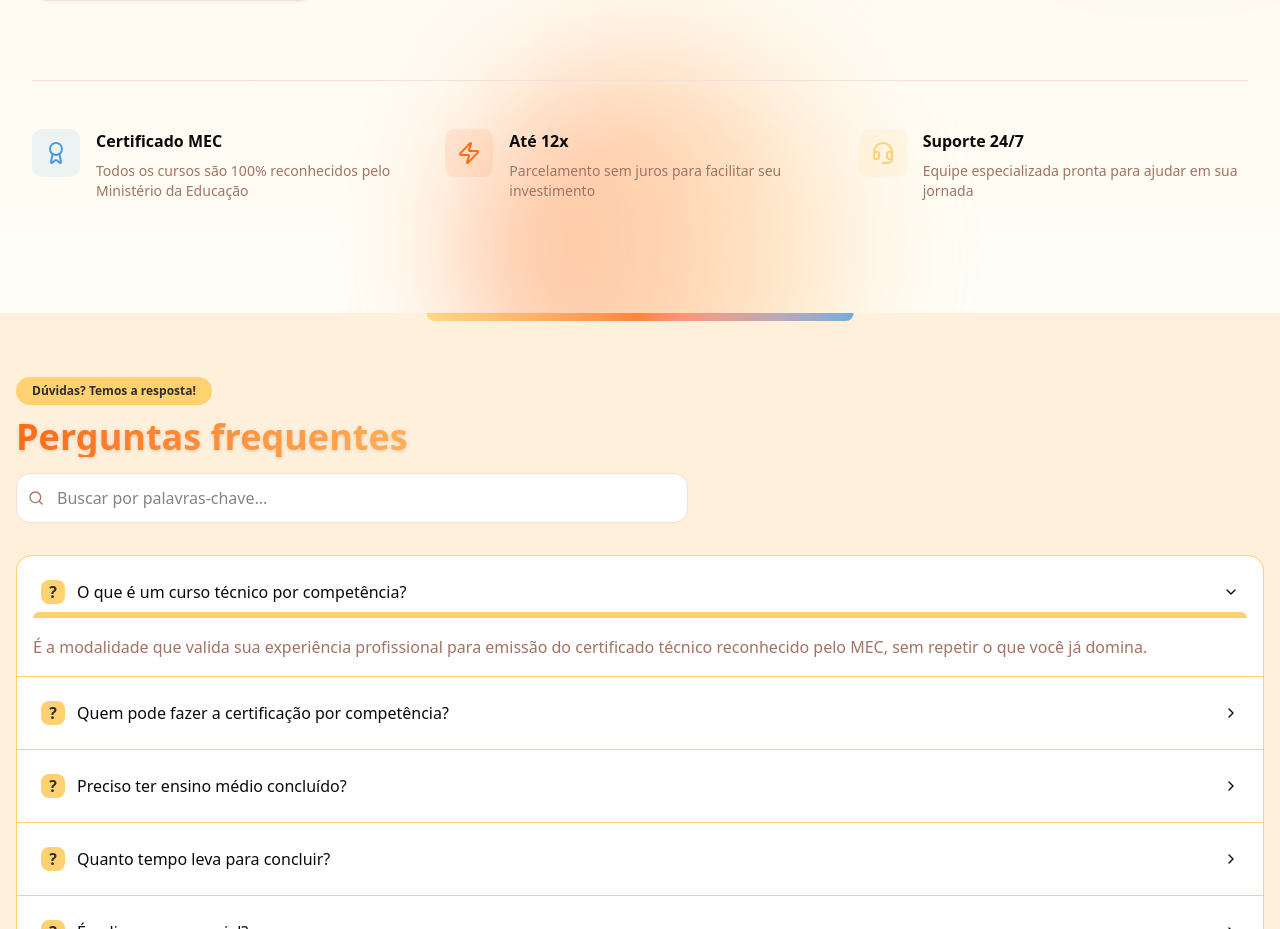
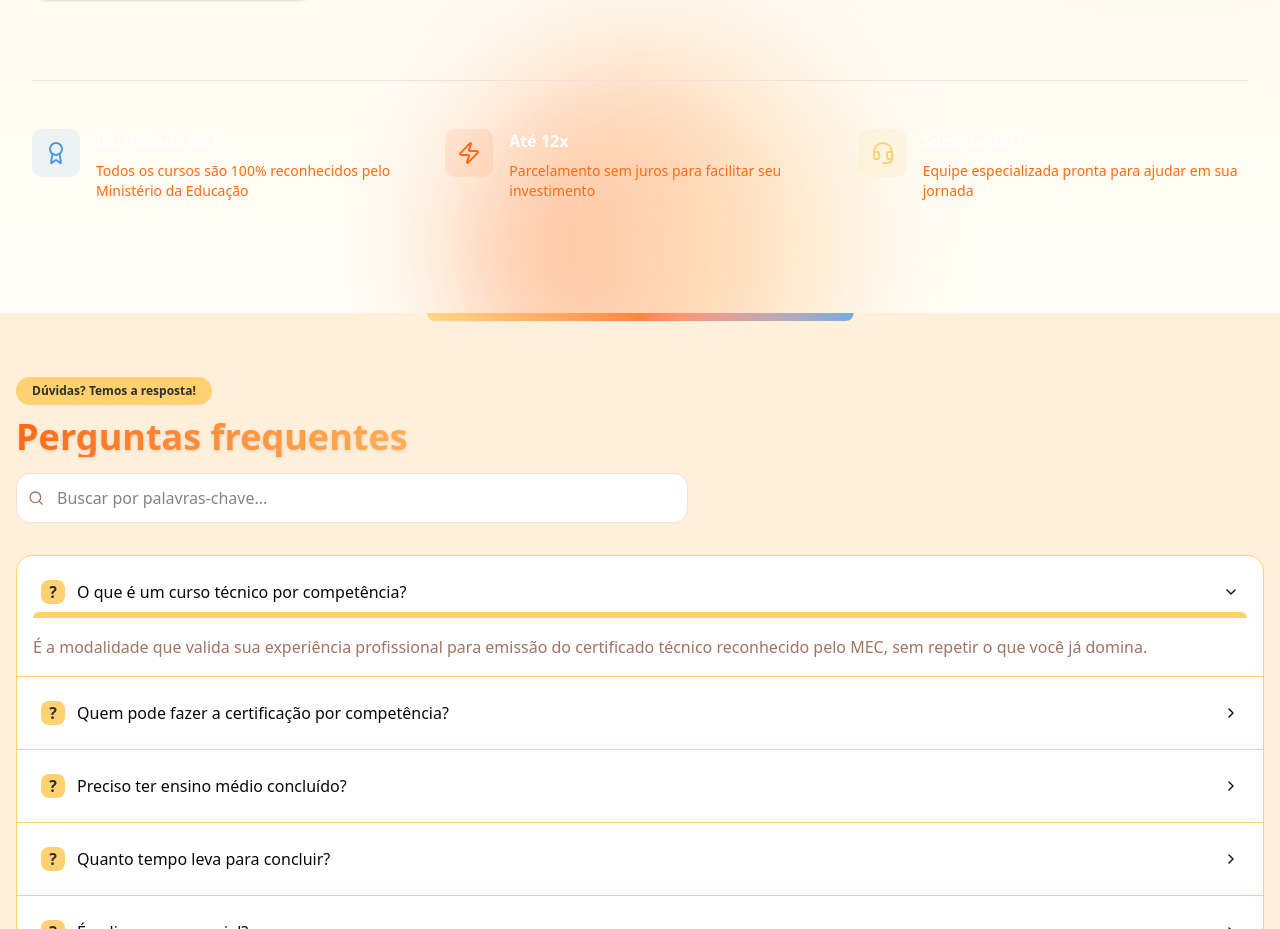
Before and after one commit to IsraelMends/Tecnico-Global, a Next.js app: page / in a window 1280 px wide. Shown: the part 4045-4974 px from the top of the page. Built offline with nearby package versions, Linux system fonts and the light colour scheme.

Commit message:
Ajustar cores do texto para melhorar a legibilidade das informações sobre o certificado, parcelamento e suporte

```diff
--- a/src/components/pricing/index.tsx
+++ b/src/components/pricing/index.tsx
@@ -51,8 +51,8 @@ export const CoursePricing = () => {
               </div>
             </div>
             <div>
-              <h3 className="font-semibold text-foreground mb-2">Certificado MEC</h3>
-              <p className="text-sm text-muted-foreground">
+              <h3 className="font-semibold text-white mb-2">Certificado MEC</h3>
+              <p className="text-sm text-primary">
                 Todos os cursos são 100% reconhecidos pelo Ministério da Educação
               </p>
             </div>
@@ -65,8 +65,8 @@ export const CoursePricing = () => {
               </div>
             </div>
             <div>
-              <h3 className="font-semibold text-foreground mb-2">Até 12x</h3>
-              <p className="text-sm text-muted-foreground">
+              <h3 className="font-semibold text-white mb-2">Até 12x</h3>
+              <p className="text-sm text-primary">
                 Parcelamento sem juros para facilitar seu investimento
               </p>
             </div>
@@ -79,8 +79,8 @@ export const CoursePricing = () => {
               </div>
             </div>
             <div>
-              <h3 className="font-semibold text-foreground mb-2">Suporte 24/7</h3>
-              <p className="text-sm text-muted-foreground">
+              <h3 className="font-semibold text-white mb-2">Suporte 24/7</h3>
+              <p className="text-sm text-primary">
                 Equipe especializada pronta para ajudar em sua jornada
               </p>
             </div>
```
